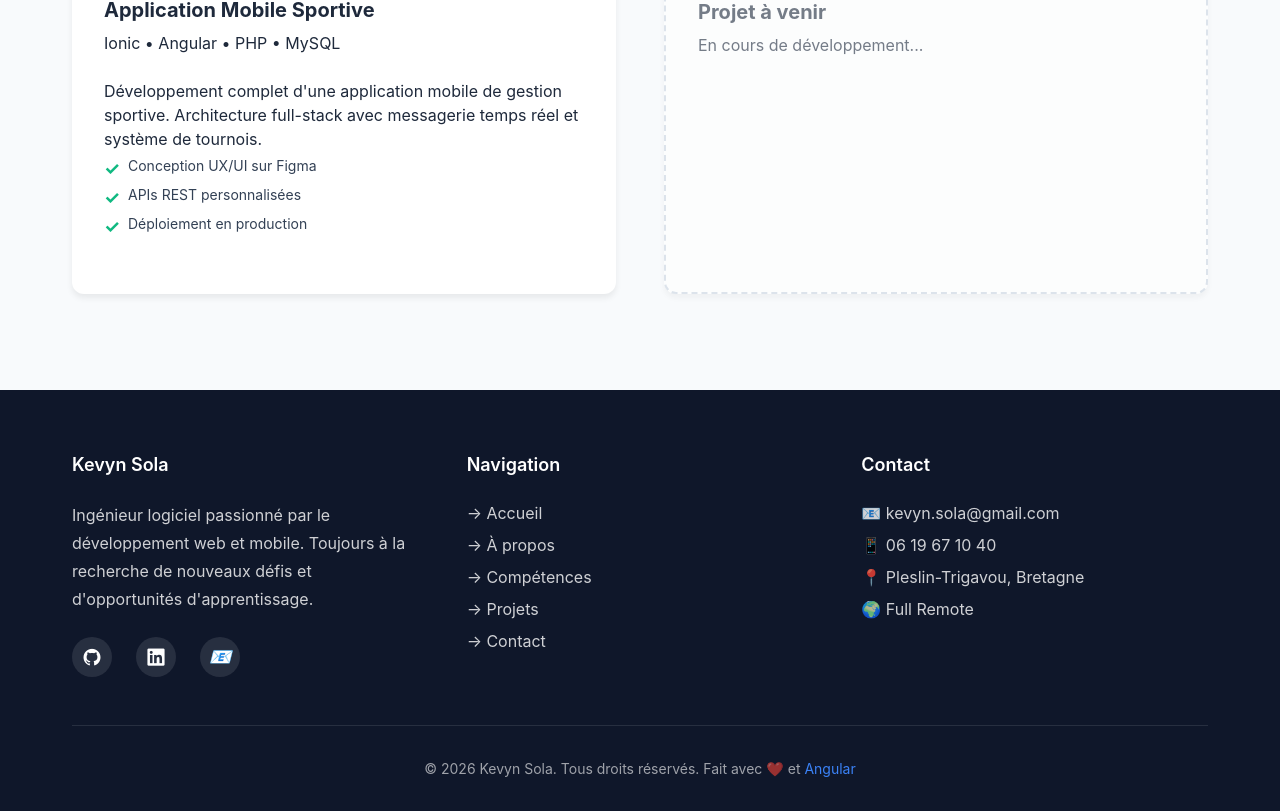
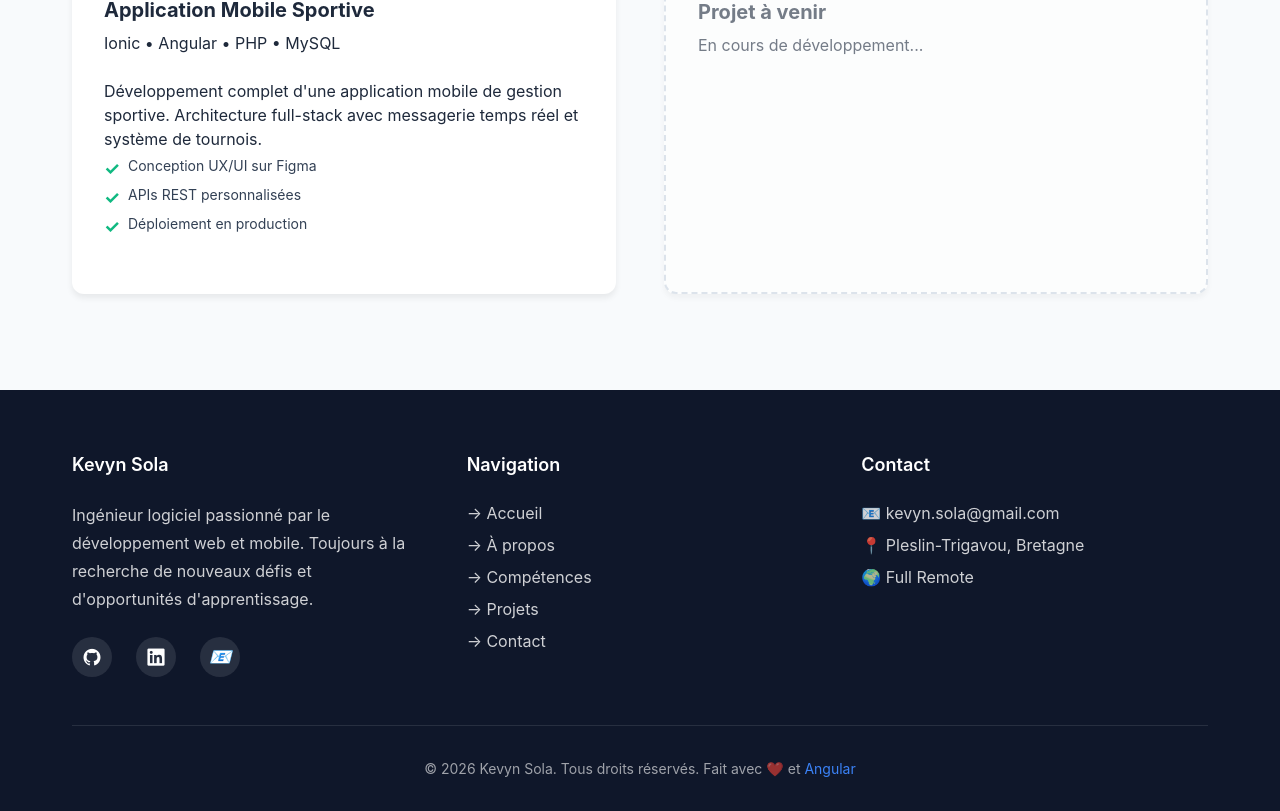
Before and after one commit to kevyn-sola/kevyn-sola.github.io, an Angular app: page / in a window 1280 px wide. Shown: the part 2671-3482 px from the top of the page. Built offline with nearby package versions, Linux system fonts and the light colour scheme.

Commit message:
add structure and styles

```diff
--- a/src/app/components/footer.component/footer.component.html
+++ b/src/app/components/footer.component/footer.component.html
@@ -43,11 +43,6 @@
             </a>
           </li>
           <li>
-            <a href="tel:+33619671040">
-              📱 06 19 67 10 40
-            </a>
-          </li>
-          <li>
             <span>📍 Pleslin-Trigavou, Bretagne</span>
           </li>
           <li>
```
